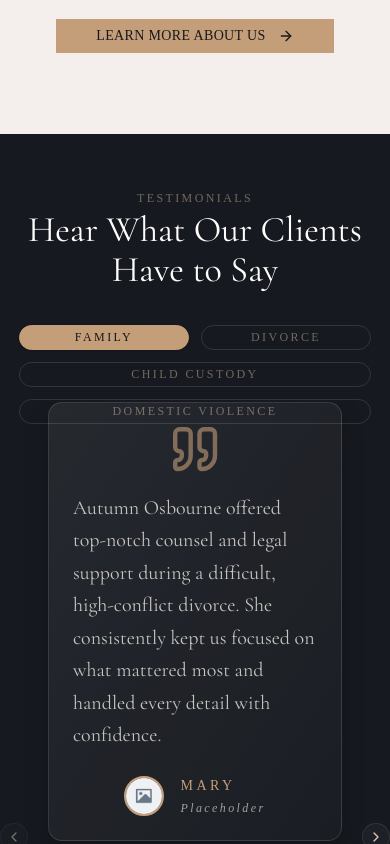
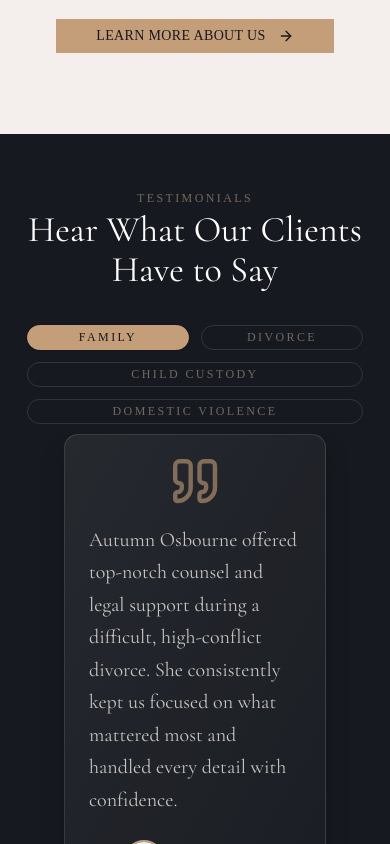
Before and after one commit to jerichotariao05/elis-family-law-app, a Next.js app: page / in a window 390 px wide. Shown: the part 8400-9244 px from the top of the page. Built offline with nearby package versions, Linux system fonts and the light colour scheme; a web font is replaced by a local one.

Commit message:
Refactor Testimonials section layout; adjust padding and margin for improved spacing and visual consistency in carousel display.

```diff
--- a/components/sections/Testimonials.tsx
+++ b/components/sections/Testimonials.tsx
@@ -182,7 +182,7 @@ function TestimonialCard({ testimonial }: { testimonial: Testimonial }) {
 }
 
 export default function Testimonials() {
-  const pageSize = 2; // show two cards per carousel slide
+  const pageSize = 2;
 
   function chunkPairs(arr: Testimonial[]) {
     const slides: Testimonial[][] = [];
@@ -193,7 +193,7 @@ export default function Testimonials() {
   }
 
   return (
-    <section className="bg-[#16191F] px-4 py-14 sm:px-6 lg:px-8">
+    <section className="bg-[#16191F] px-6 py-14 md:px-8 lg:px-10">
       <div className="mx-auto w-full max-w-7xl">
         <header className="text-center">
           <p className="text-xs tracking-[0.2em] uppercase text-[#73695F]">
@@ -229,11 +229,11 @@ export default function Testimonials() {
                   value={category.value}
                   className="mt-10"
                 >
-                  <Carousel className="relative">
+                  <Carousel className="relative mt-8">
                     <CarouselContent>
                       {slides.map((pair, idx) => (
                         <CarouselItem key={`${category.value}-slide-${idx}`}>
-                          <div className="grid gap-6 px-8 sm:grid-cols-2">
+                          <div className="grid gap-6 px-10 md:px-8 md:grid-cols-2">
                             {pair.map((testimonial) => (
                               <TestimonialCard
                                 key={`${category.value}-${testimonial.name}-${testimonial.quote}`}
```
